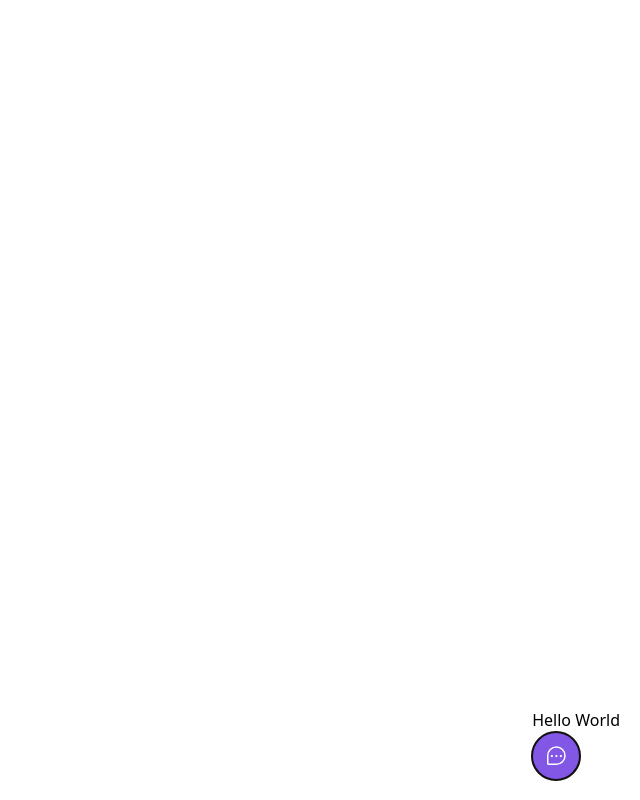
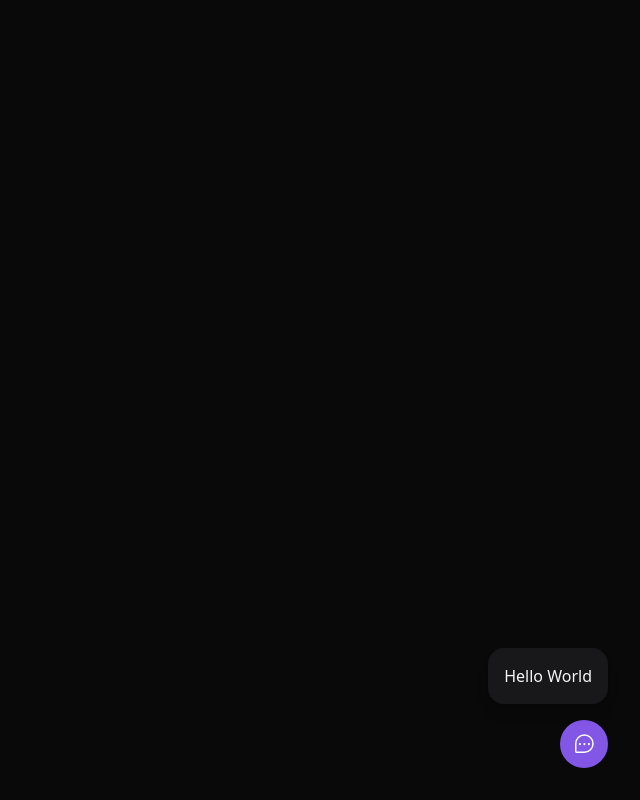
Before and after one commit to lucascmreis/feedback-widget, a React (Vite) app: page / in a window 1280 px wide. Both pictures are taken after a click on the button "Feedback". Shown: the whole page, without its empty margins (640-1280 px from the left). Built offline with nearby package versions, Linux system fonts and the light colour scheme.

Commit message:
feat: add WidgetForm base component

```diff
--- a/src/App.tsx
+++ b/src/App.tsx
@@ -1,5 +1,5 @@
-import { Widget } from "./components/Widget";
+import { WidgetButton } from "./components/WidgetButton";
 
 export function App() {
-  return <Widget />
+  return <WidgetButton />
 }
--- a/src/components/Widget.tsx
+++ b/src/components/WidgetButton.tsx
@@ -1,11 +1,14 @@
 import {ChatTeardropDots} from 'phosphor-react'
 import {Popover} from  '@headlessui/react'
+import {WidgetForm} from './WidgetForm'
 
-export function Widget() {
+export function WidgetButton() {
   return(
-  <Popover className="absolute bottom-5 right-5">
-    <Popover.Panel>Hello World</Popover.Panel>
-    <Popover.Button className="bg-brand-500 rounded-full px-3 h-12 text-white flex items-center group">
+  <Popover className="absolute bottom-4 right-4 md:bottom-8 md:right-8 flex flex-col items-end">
+    <Popover.Panel>
+      <WidgetForm/>
+    </Popover.Panel>
+    <Popover.Button className="bg-brand-500 rounded-full px-3 h-12 text-white flex items-center outline-none group">
       <ChatTeardropDots className="w-6 h-6"/>
       <span className="max-w-0 overflow-hidden group-hover:max-w-xs transition-all duration-500 ease-linear" >
         <span className="pl-2" >
--- /dev/null
+++ b/src/components/WidgetForm.tsx
@@ -0,0 +1,7 @@
+export function WidgetForm(){
+  return(
+    <div className="bg-zinc-900 p-4 relative rounded-2xl mb-4 flex flex-col items-center shadow-lg w-[calc(100vw-2rem)] md:w-auto" >
+      Hello World
+    </div>
+  )
+}
--- a/src/global.css
+++ b/src/global.css
@@ -1,3 +1,7 @@
 @tailwind base;
 @tailwind components;
 @tailwind utilities;
+
+body{
+  @apply bg-[#09090A] text-zinc-100
+}
```
